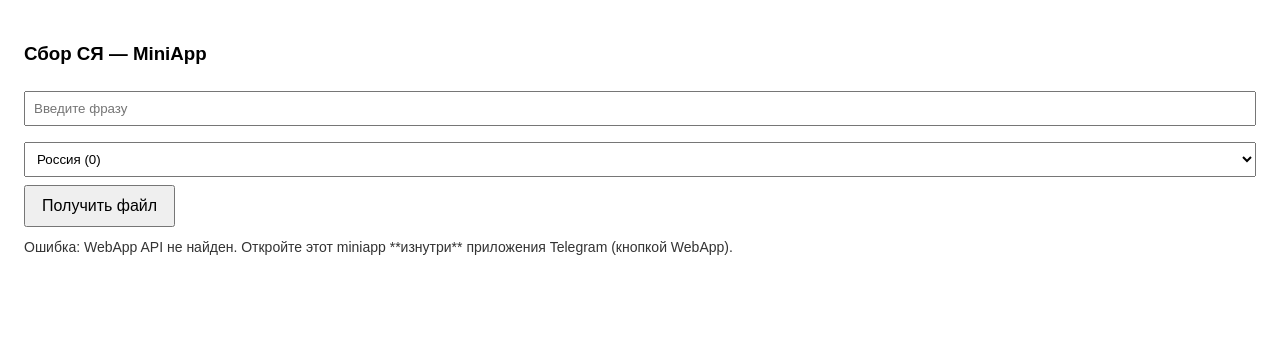
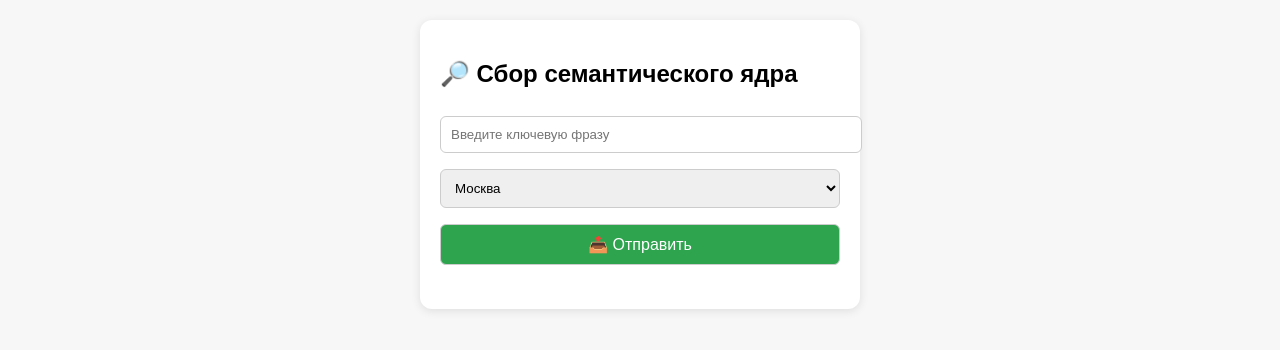
Before and after one commit to Dmitry-Ermilov/collecting_semantic_core, a plain HTML site: page miniapp.html in a window 1280 px wide. Drawn offline with Linux system fonts and the light colour scheme.

Commit message:
Update miniapp.html

```diff
--- a/miniapp.html
+++ b/miniapp.html
@@ -1,63 +1,74 @@
-<!doctype html>
-<html>
+<!DOCTYPE html>
+<html lang="ru">
 <head>
-  <meta charset="utf-8" />
-  <meta name="viewport" content="width=device-width,initial-scale=1" />
-  <title>MiniApp — СЯ</title>
+  <meta charset="UTF-8">
+  <title>MiniApp — Сбор СЯ</title>
   <style>
-    body { font-family: Arial; padding:16px; }
-    input, select { width: 100%; padding:8px; margin:8px 0; box-sizing:border-box; }
-    button { padding:10px 16px; font-size:16px; }
-    #log { margin-top:12px; color:#333; font-size:14px; white-space:pre-wrap; }
+    body {
+      font-family: Arial, sans-serif;
+      background: #f7f7f7;
+      margin: 0;
+      padding: 20px;
+    }
+    .container {
+      max-width: 400px;
+      margin: auto;
+      background: white;
+      padding: 20px;
+      border-radius: 12px;
+      box-shadow: 0 2px 10px rgba(0,0,0,0.1);
+    }
+    input, select, button {
+      width: 100%;
+      padding: 10px;
+      margin: 8px 0;
+      border: 1px solid #ccc;
+      border-radius: 6px;
+    }
+    button {
+      background: #2ea44f;
+      color: white;
+      cursor: pointer;
+      font-size: 16px;
+    }
+    button:hover {
+      background: #22863a;
+    }
   </style>
 </head>
 <body>
-  <h3>Сбор СЯ — MiniApp</h3>
-  <input id="phrase" placeholder="Введите фразу" />
-  <select id="region">
-    <option value="0">Россия (0)</option>
-    <option value="1">Москва (1)</option>
-  </select>
-  <button id="send">Получить файл</button>
+  <div class="container">
+    <h2>🔎 Сбор семантического ядра</h2>
+    <input id="phrase" type="text" placeholder="Введите ключевую фразу">
+    <select id="region">
+      <option value="213">Москва</option>
+      <option value="1">Россия</option>
+      <option value="225">Вся Россия</option>
+    </select>
+    <button id="sendBtn">📤 Отправить</button>
+    <p id="status"></p>
+  </div>
 
-  <div id="log"></div>
+  <script src="https://telegram.org/js/telegram-web-app.js"></script>
+  <script>
+    const btn = document.getElementById("sendBtn");
+    const status = document.getElementById("status");
 
-  <script>
-    const logEl = document.getElementById('log');
-    function log(s){ console.log(s); logEl.textContent += s + '\n'; }
+    btn.addEventListener("click", () => {
+      const phrase = document.getElementById("phrase").value;
+      const region = document.getElementById("region").value;
 
-    // Telegram WebApp API
-    const tg = window.Telegram && window.Telegram.WebApp ? window.Telegram.WebApp : null;
-    if (tg) {
-      try { tg.ready(); log('WebApp ready'); } catch(e){ log('tg.ready() error: '+e); }
-    } else {
-      log('Ошибка: WebApp API не найден. Откройте этот miniapp **изнутри** приложения Telegram (кнопкой WebApp).');
-    }
+      const data = { phrase, region };
 
-    document.getElementById('send').addEventListener('click', function(){
-      const phrase = (document.getElementById('phrase').value || '').trim();
-      const region = document.getElementById('region').value;
-
-      if (!phrase) { alert('Введите фразу'); return; }
-
-      const payload = { phrase, region, ts: Date.now() };
-
-      // 1) prefer tg.sendData when available
-      if (tg && typeof tg.sendData === 'function') {
-        try {
-          tg.sendData(JSON.stringify(payload));
-          log('tg.sendData отправлено: ' + JSON.stringify(payload));
-          // не закрываем мгновенно — можно закрыть, если хочется:
-          // if (typeof tg.close === 'function') tg.close();
-        } catch (e) {
-          log('Ошибка sendData: ' + e);
-        }
-        return;
+      if (window.Telegram && Telegram.WebApp) {
+        //  Работает внутри Telegram
+        Telegram.WebApp.sendData(JSON.stringify(data));
+        status.textContent = " Данные отправлены боту!";
+      } else {
+        // ⚠ Работает в браузере (для теста)
+        console.log("Отладка: данные", data);
+        status.textContent = "⚠ Работает в браузере (WebApp API недоступен)";
       }
-
-      // 2) fallback: если WebApp API недоступен, попробуем открыть ссылку на bot deep link
-      log('tg.sendData недоступен. Попробуйте открыть miniapp из Telegram или нажмите "Открыть в Telegram".');
-      alert('Откройте MiniApp из приложения Telegram (не в браузере).');
     });
   </script>
 </body>
```
